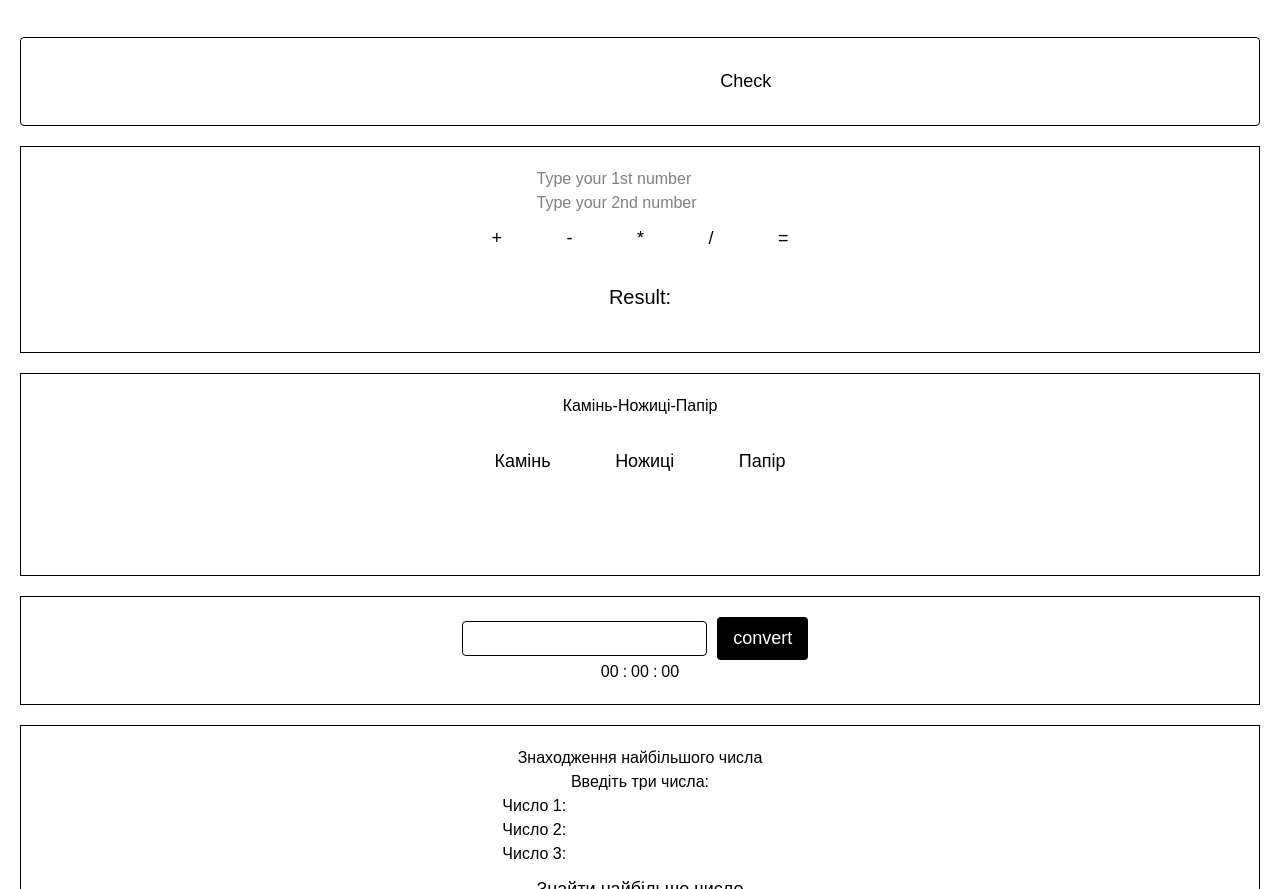
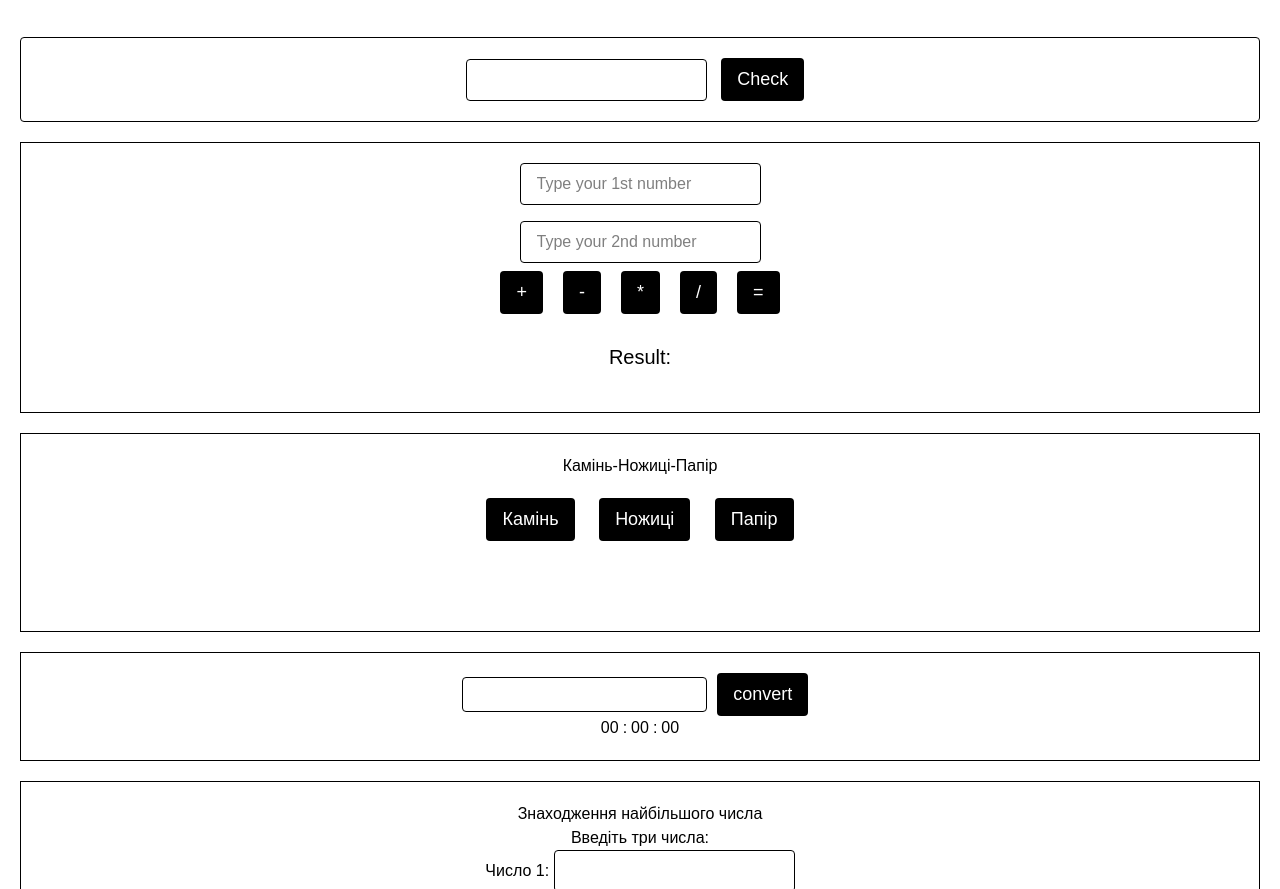
Before and after one commit to vadimmroz/coding_magic, a website built with Vite: page index.html in a window 1280 px wide. Shown: the part 63-952 px from the top of the page. Built offline with nearby package versions, Linux system fonts and the light colour scheme.

Commit message:
add styling

```diff
--- a/index.html
+++ b/index.html
@@ -11,30 +11,30 @@
 <our-header></our-header>
 <main>
     <div class="container mx-auto">
-        <section data-name="number game" class="p-4 border rounded">
+        <section data-name="number game" class="p-4 border dark:border-white rounded">
             <label>
-                <input id="input_for_random_number" type="number">
+                <input class="border dark:border-white px-4 py-2 rounded" id="input class=border dark:border-white px-4 py-2 rounded_for_random_number" type="number">
             </label>
-            <button id="btn_for_random_number">Check</button>
+            <button id="btn_for_random_number" class="bg-black text-white rounded !px-4 dark:bg-white dark:text-black !py-2">Check</button>
             <p id="p_for_random_number"></p>
         </section>
 
         <section data-name="calculator">
 
-            <div class="container">
+            <div class="container flex flex-col gap-2">
                 <label>
-                    <input type="number" id="1st_number" placeholder="Type your 1st number">
+                    <input class="border dark:border-white px-4 py-2 rounded" type="number" id="1st_number" placeholder="Type your 1st number">
                 </label>
                 <p id="operator"></p>
                 <label>
-                    <input type="number" id="2nd_number" placeholder="Type your 2nd number">
+                    <input class="border dark:border-white px-4 py-2 rounded" type="number" id="2nd_number" placeholder="Type your 2nd number">
                 </label>
-                <div class="operations">
-                    <button id="addition">+</button>
-                    <button id="subtraction">-</button>
-                    <button id="multiplication">*</button>
-                    <button id="division">/</button>
-                    <button id="equal">=</button>
+                <div class="operations flex justify-center">
+                    <button class="bg-black text-white rounded !px-4 dark:bg-white dark:text-black !py-2 text-center flex justify-center items-center" id="addition">+</button>
+                    <button class="bg-black text-white rounded !px-4 dark:bg-white dark:text-black !py-2 text-center flex justify-center items-center" id="subtraction">-</button>
+                    <button class="bg-black text-white rounded !px-4 dark:bg-white dark:text-black !py-2 text-center flex justify-center items-center" id="multiplication">*</button>
+                    <button class="bg-black text-white rounded !px-4 dark:bg-white dark:text-black !py-2 text-center flex justify-center items-center" id="division">/</button>
+                    <button class="bg-black text-white rounded !px-4 dark:bg-white dark:text-black !py-2 text-center flex justify-center items-center" id="equal">=</button>
                 </div>
                 <div class="result">
                     <p>Result: <span id="result"></span></p>
@@ -47,9 +47,9 @@
             <h1>Камінь-Ножиці-Папір</h1>
 
             <div class="buttons">
-                <button data-choice="камінь">Камінь</button>
-                <button data-choice="ножиці">Ножиці</button>
-                <button data-choice="папір">Папір</button>
+                <button class="bg-black text-white rounded !px-4 dark:bg-white dark:text-black !py-2 text-center" data-choice="камінь">Камінь</button>
+                <button class="bg-black text-white rounded !px-4 dark:bg-white dark:text-black !py-2 text-center" data-choice="ножиці">Ножиці</button>
+                <button class="bg-black text-white rounded !px-4 dark:bg-white dark:text-black !py-2 text-center" data-choice="папір">Папір</button>
             </div>
 
             <div class="result"></div>
@@ -58,10 +58,10 @@
 
         <section data-name="time-setter">
             <div class="container">
-                <label class="border px-4 py-2 rounded">
-                    <input id="input_of_num" type="number">
+                <label class="border dark:border-white px-4 py-2 rounded">
+                    <input  id="input class=border dark:border-white px-4 py-2 rounded_of_num" type="number">
                 </label>
-                <button class="bg-black text-white rounded !px-4 !py-2" id="btn1">convert</button>
+                <button class="bg-black text-white rounded !px-4 dark:bg-white dark:text-black !py-2" id="btn1">convert</button>
                 <div class="flex gap-1 justify-center">
                     <p id="first_half_of_time">00</p>
                     <p>:</p>
@@ -77,31 +77,31 @@
             <h2>Знаходження найбільшого числа</h2>
             <p>Введіть три числа:</p>
 
-            <div>
+            <div class="mb-2">
                 <label for="num1">Число 1:</label>
-                <input type="text" id="num1">
+                <input class="border dark:border-white px-4 py-2 rounded" type="text" id="num1">
                 <span id="error1" class="error"></span>
             </div>
 
-            <div>
+            <div class="mb-2">
                 <label for="num2">Число 2:</label>
-                <input type="text" id="num2">
+                <input class="border dark:border-white px-4 py-2 rounded" type="text" id="num2">
                 <span id="error2" class="error"></span>
             </div>
 
-            <div>
+            <div class="mb-2">
                 <label for="num3">Число 3:</label>
-                <input type="text" id="num3">
+                <input class="border dark:border-white px-4 py-2 rounded" type="text" id="num3">
                 <span id="error3" class="error"></span>
             </div>
 
-            <button id="findMaxBtn">Знайти найбільше число</button>
+            <button class="bg-black text-white rounded !px-4 dark:bg-white dark:text-black !py-2 text-center" id="findMaxBtn">Знайти найбільше число</button>
 
             <div id="result1"></div>
         </section>
 
         <section data-name="dino">
-           <article class="w-[90%] h-60 my-4 mx-auto border relative overflow-hidden flex" id="game">
+           <article class="w-[90%] h-60 my-4 mx-auto border dark:border-white relative overflow-hidden flex" id="game">
 
            </article>
         </section>
--- a/src/style.css
+++ b/src/style.css
@@ -1,6 +1,14 @@
 @import "tailwindcss";
 
 @custom-variant dark (&:where([data-theme=dark], [data-theme=dark] *));
+
+:root{
+    --border: black
+}
+
+html[data-theme=dark] {
+    --border: white;
+}
 
 body {
     font-family: Arial, sans-serif;
@@ -32,7 +40,7 @@ main button {
 section {
     margin: 20px;
     padding: 20px;
-    border: 1px solid black;
+    border: 1px solid var(--border);
 }
 
 @utility transition {
@@ -40,7 +48,7 @@ section {
 }
 
 .dino_jump{
-      animation: dinoJump 1s forwards 1 ease-in-out;
+      animation: dinoJump 1s forwards 1 ease-out;
 }
 
 .cactus_animation {
```
